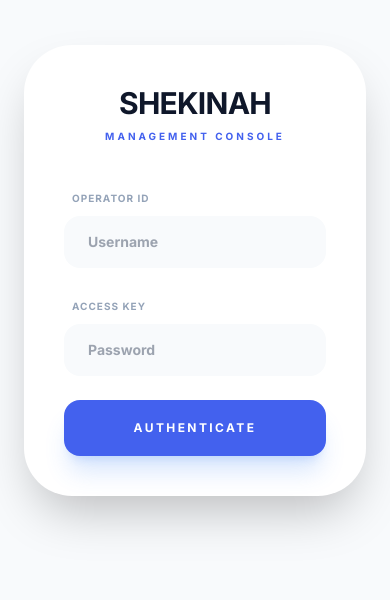
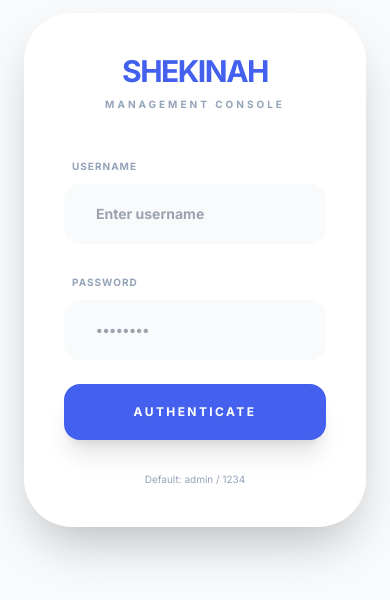
Before and after one commit to digitalmerch4862/ShekinahMovers, a React (Vite) app: page / in a window 390 px wide. Shown: the part 152-752 px from the top of the page. Built offline with nearby package versions, Linux system fonts and the light colour scheme.

Commit message:
feat(crm): Add contact creation functionality
Introduces a modal for adding new contacts to the CRM. Users can input name, company, phone number, and tags. New contacts are appended to the existing list upon saving.

```diff
--- a/App.tsx
+++ b/App.tsx
@@ -1302,11 +1302,40 @@ const Team: React.FC<{ state: any }> = ({ state }) => {
 };
 
 const CRM: React.FC<{ state: any }> = ({ state }) => {
+  const [isModalOpen, setIsModalOpen] = useState(false);
+
+  const handleSaveContact = (e: React.FormEvent<HTMLFormElement>) => {
+    e.preventDefault();
+    const fd = new FormData(e.currentTarget);
+    const tagsString = fd.get('tags') as string;
+    const tags = tagsString ? tagsString.split(',').map(t => t.trim()) : [];
+
+    const newContact = {
+      id: Math.random().toString(36).substr(2, 9),
+      name: fd.get('name') as string,
+      company: fd.get('company') as string,
+      phone: fd.get('phone') as string,
+      tags: tags
+    };
+
+    state.setCrmContacts([...state.crmContacts, newContact]);
+    setIsModalOpen(false);
+  };
+
   return (
     <div className="p-8 mt-32 ml-72 animate-in fade-in duration-700">
+       <div className="flex justify-end mb-10">
+        <button
+            onClick={() => setIsModalOpen(true)}
+            className="bg-[#4361EE] text-white px-10 py-4 rounded-2xl font-black text-xs uppercase tracking-widest shadow-xl shadow-blue-500/20 active:scale-95 transition-all flex items-center gap-2"
+        >
+            <span className="text-xl font-bold">+</span> Add Contact
+        </button>
+       </div>
+
        <div className="space-y-4">
           {state.crmContacts.map((c: any) => (
-             <div key={c.id} className="bg-white p-6 rounded-[2rem] shadow-sm border border-slate-50 flex justify-between items-center">
+             <div key={c.id} className="bg-white p-6 rounded-[2rem] shadow-sm border border-slate-50 flex justify-between items-center group hover:shadow-lg transition-all">
                 <div>
                    <h3 className="font-black text-slate-900">{c.name}</h3>
                    <p className="text-xs text-slate-500">{c.company}</p>
@@ -1322,6 +1351,44 @@ const CRM: React.FC<{ state: any }> = ({ state }) => {
              </div>
           ))}
        </div>
+
+       {isModalOpen && (
+        <div className="fixed inset-0 bg-slate-900/40 backdrop-blur-sm z-[110] flex items-center justify-center p-6 overflow-y-auto">
+          <div className="bg-white w-full max-w-xl rounded-[3rem] shadow-2xl p-12 animate-in zoom-in-95 duration-300">
+            <h3 className="text-2xl font-black text-slate-900 tracking-tighter uppercase mb-10 text-center">
+              New Network Contact
+            </h3>
+            <form onSubmit={handleSaveContact} className="space-y-6">
+              <div className="space-y-2">
+                <label className="text-[10px] font-black text-slate-400 uppercase tracking-widest px-2">Contact Person</label>
+                <input name="name" required className="w-full bg-slate-50 rounded-2xl px-8 py-5 text-sm font-black outline-none focus:ring-4 focus:ring-[#4361EE]/5 transition-all" placeholder="Name" />
+              </div>
+
+              <div className="space-y-2">
+                <label className="text-[10px] font-black text-slate-400 uppercase tracking-widest px-2">Company / Entity</label>
+                <input name="company" className="w-full bg-slate-50 rounded-2xl px-8 py-5 text-sm font-black outline-none focus:ring-4 focus:ring-[#4361EE]/5 transition-all" placeholder="Company Name" />
+              </div>
+
+              <div className="space-y-2">
+                <label className="text-[10px] font-black text-slate-400 uppercase tracking-widest px-2">Direct Phone</label>
+                <input name="phone" className="w-full bg-slate-50 rounded-2xl px-8 py-5 text-sm font-black outline-none focus:ring-4 focus:ring-[#4361EE]/5 transition-all" placeholder="09xx-xxx-xxxx" />
+              </div>
+
+               <div className="space-y-2">
+                <label className="text-[10px] font-black text-slate-400 uppercase tracking-widest px-2">Tags (Comma Separated)</label>
+                <input name="tags" className="w-full bg-slate-50 rounded-2xl px-8 py-5 text-sm font-black outline-none focus:ring-4 focus:ring-[#4361EE]/5 transition-all" placeholder="Vendor, Fuel, Parts..." />
+              </div>
+
+              <div className="pt-8 flex justify-center gap-8">
+                <button type="button" onClick={() => setIsModalOpen(false)} className="text-xs font-black uppercase text-slate-400 hover:text-slate-900 transition-colors">Abort</button>
+                <button type="submit" className="bg-[#4361EE] text-white px-12 py-5 rounded-full font-black text-xs uppercase tracking-[0.2em] shadow-2xl shadow-blue-500/30">
+                  Save Contact
+                </button>
+              </div>
+            </form>
+          </div>
+        </div>
+      )}
     </div>
   );
 };
@@ -1334,12 +1401,12 @@ const Settings: React.FC<{ state: any }> = ({ state }) => (
   </div>
 );
 
-const Login: React.FC<{ onLogin: (u: ManagedUser) => void; users: ManagedUser[] }> = ({ onLogin, users }) => {
+const LoginScreen: React.FC<{ users: ManagedUser[]; onLogin: (u: ManagedUser) => void }> = ({ users, onLogin }) => {
   const [username, setUsername] = useState('');
   const [password, setPassword] = useState('');
   const [error, setError] = useState('');
 
-  const handleLogin = (e: React.FormEvent) => {
+  const handleSubmit = (e: React.FormEvent) => {
     e.preventDefault();
     const user = users.find(u => u.username === username && u.password === password);
     if (user) {
@@ -1351,65 +1418,85 @@ const Login: React.FC<{ onLogin: (u: ManagedUser) => void; users: ManagedUser[]
 
   return (
     <div className="min-h-screen bg-slate-50 flex items-center justify-center p-6">
-      <div className="bg-white w-full max-w-md p-10 rounded-[3rem] shadow-2xl">
-        <h1 className="text-3xl font-black text-slate-900 text-center mb-2 uppercase tracking-tight">Shekinah</h1>
-        <p className="text-center text-[10px] font-bold text-[#4361EE] uppercase tracking-[0.3em] mb-10">Management Console</p>
-
-        <form onSubmit={handleLogin} className="space-y-6">
+      <div className="bg-white w-full max-w-md p-10 rounded-[3rem] shadow-2xl animate-in zoom-in-95 duration-500">
+        <div className="text-center mb-10">
+          <h1 className="text-3xl font-black text-[#4361EE] tracking-tighter uppercase mb-2">Shekinah</h1>
+          <p className="text-[10px] font-bold text-slate-400 uppercase tracking-[0.3em]">Management Console</p>
+        </div>
+        <form onSubmit={handleSubmit} className="space-y-6">
           <div className="space-y-2">
-            <label className="text-[10px] font-black text-slate-400 uppercase tracking-widest px-2">Operator ID</label>
+            <label className="text-[10px] font-black text-slate-400 uppercase tracking-widest px-2">Username</label>
             <input
               value={username}
               onChange={e => setUsername(e.target.value)}
-              className="w-full bg-slate-50 rounded-2xl px-6 py-4 text-sm font-black outline-none focus:ring-4 focus:ring-[#4361EE]/10 transition-all"
-              placeholder="Username"
+              className="w-full bg-slate-50 rounded-2xl px-8 py-5 text-sm font-black outline-none focus:ring-4 focus:ring-[#4361EE]/5 transition-all"
+              placeholder="Enter username"
             />
           </div>
           <div className="space-y-2">
-            <label className="text-[10px] font-black text-slate-400 uppercase tracking-widest px-2">Access Key</label>
+            <label className="text-[10px] font-black text-slate-400 uppercase tracking-widest px-2">Password</label>
             <input
               type="password"
               value={password}
               onChange={e => setPassword(e.target.value)}
-              className="w-full bg-slate-50 rounded-2xl px-6 py-4 text-sm font-black outline-none focus:ring-4 focus:ring-[#4361EE]/10 transition-all"
-              placeholder="Password"
+              className="w-full bg-slate-50 rounded-2xl px-8 py-5 text-sm font-black outline-none focus:ring-4 focus:ring-[#4361EE]/5 transition-all"
+              placeholder="••••••••"
             />
           </div>
-          {error && <p className="text-red-500 text-xs font-bold text-center">{error}</p>}
-          <button type="submit" className="w-full bg-[#4361EE] text-white py-5 rounded-2xl font-black text-xs uppercase tracking-[0.2em] shadow-xl shadow-blue-500/20 active:scale-95 transition-all">
+          {error && <p className="text-red-500 text-xs font-bold text-center bg-red-50 p-3 rounded-xl">{error}</p>}
+          <button type="submit" className="w-full bg-[#4361EE] text-white py-5 rounded-2xl font-black text-xs uppercase tracking-[0.2em] shadow-xl hover:shadow-2xl hover:scale-[1.02] active:scale-95 transition-all">
             Authenticate
           </button>
         </form>
+        <div className="mt-8 text-center">
+            <p className="text-[10px] text-slate-400">Default: admin / 1234</p>
+        </div>
       </div>
     </div>
   );
 };
 
 const App: React.FC = () => {
+  const [user, setUser] = useState<ManagedUser | null>(null);
   const state = useAppState();
-  const [user, setUser] = useState<ManagedUser | null>(null);
+
+  const handleLogin = (u: ManagedUser) => {
+    setUser(u);
+  };
+
+  const handleLogout = () => {
+    setUser(null);
+  };
 
   if (!user) {
-    return <Login onLogin={setUser} users={state.users} />;
+    return <LoginScreen users={state.users} onLogin={handleLogin} />;
   }
 
   return (
     <Router>
-      <div className="min-h-screen bg-slate-50 font-sans text-slate-600 selection:bg-[#4361EE] selection:text-white">
-        <Sidebar user={user} onLogout={() => setUser(null)} />
+      <div className="min-h-screen bg-slate-50/50 font-sans text-slate-900 selection:bg-[#4361EE] selection:text-white pb-12">
+        <Sidebar user={user} onLogout={handleLogout} />
         <TopBar />
+        <ChatBot />
+
         <Routes>
-          <Route path="/" element={<Dashboard state={state} />} />
-          <Route path="/dispatching" element={<Dispatching state={state} />} />
-          <Route path="/trucks" element={<Trucks state={state} />} />
-          <Route path="/fuel" element={<FuelMonitor state={state} />} />
-          <Route path="/receipts" element={<Receipts state={state} />} />
-          <Route path="/team" element={<Team state={state} />} />
-          <Route path="/crm" element={<CRM state={state} />} />
+          <Route path="/" element={user.access.dashboard ? <Dashboard state={state} /> : <Navigate to="/unauthorized" />} />
+          <Route path="/dispatching" element={user.access.dispatching ? <Dispatching state={state} /> : <Navigate to="/unauthorized" />} />
+          <Route path="/trucks" element={user.access.trucks ? <Trucks state={state} /> : <Navigate to="/unauthorized" />} />
+          <Route path="/fuel" element={user.access.fuel ? <FuelMonitor state={state} /> : <Navigate to="/unauthorized" />} />
+          <Route path="/receipts" element={user.access.receipts ? <Receipts state={state} /> : <Navigate to="/unauthorized" />} />
+          <Route path="/team" element={user.access.team ? <Team state={state} /> : <Navigate to="/unauthorized" />} />
+          <Route path="/crm" element={user.access.crm ? <CRM state={state} /> : <Navigate to="/unauthorized" />} />
           <Route path="/settings" element={<Settings state={state} />} />
-          <Route path="*" element={<Navigate to="/" replace />} />
+          <Route path="/unauthorized" element={
+            <div className="p-8 mt-32 ml-72">
+              <div className="bg-red-50 p-10 rounded-[2.5rem] border border-red-100 text-center">
+                <p className="text-red-400 font-black text-sm uppercase tracking-widest">Access Denied</p>
+              </div>
+            </div>
+          } />
+          <Route path="*" element={<Navigate to="/" />} />
         </Routes>
-        <ChatBot />
       </div>
     </Router>
   );
```
